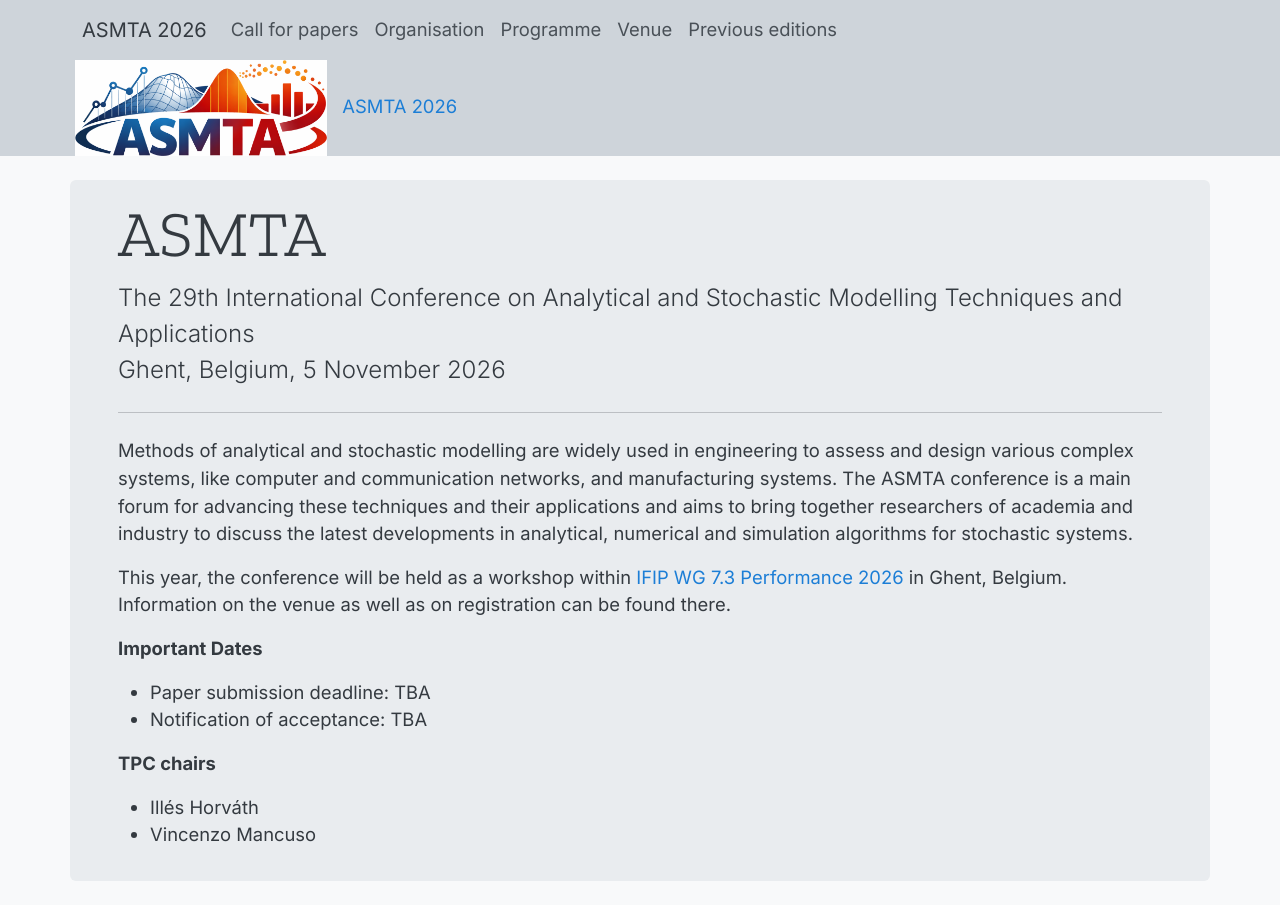
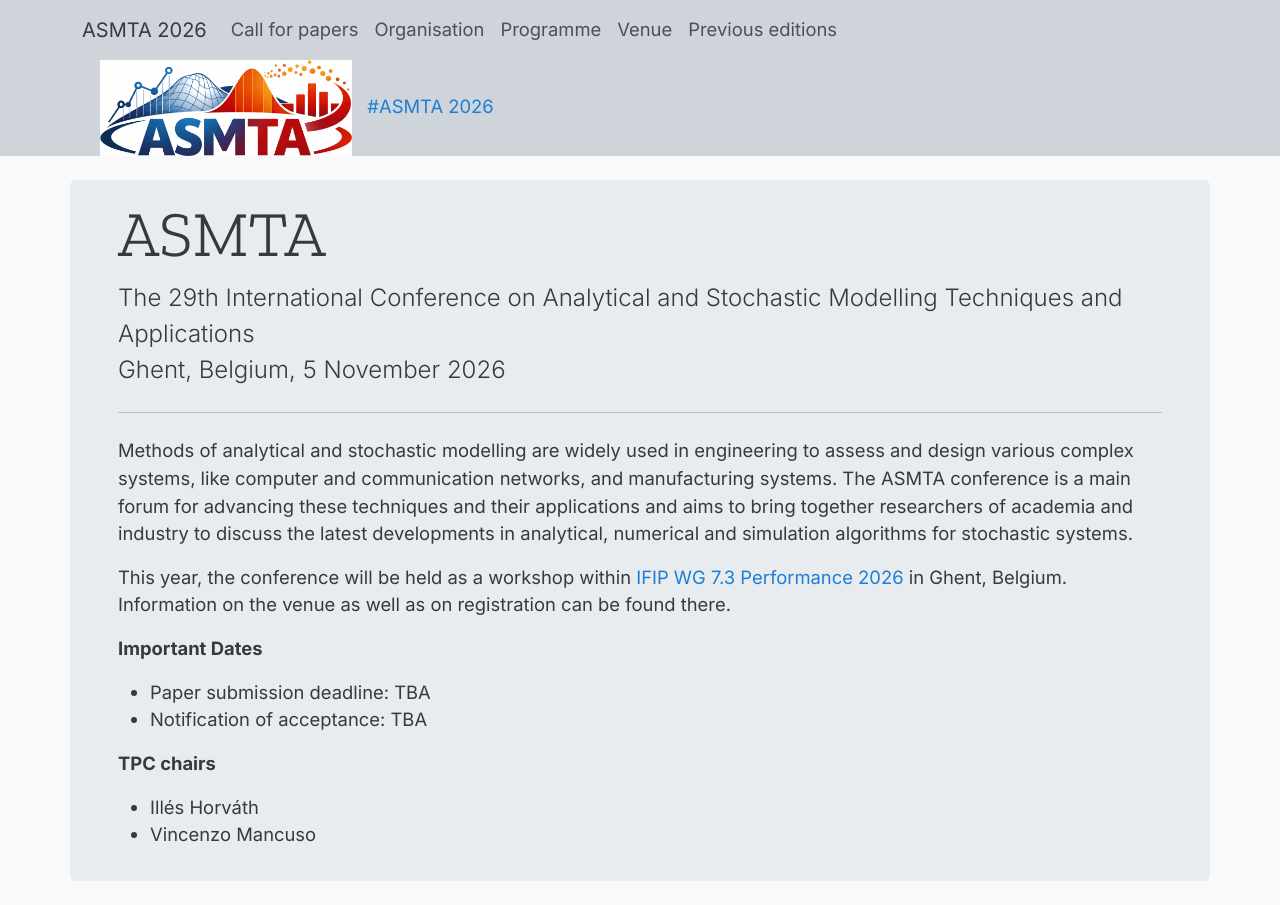
Before and after one commit to asmta/asmta.github.io, a Jekyll site: the page built from index.md, in a window 1280 px wide. Built offline with Jekyll 4.4.1, drawn with Linux system fonts in a browser that asks for light colours.

Commit message:
Update header.html

```diff
--- a/_includes/header.html
+++ b/_includes/header.html
@@ -34,9 +34,9 @@
     <img
       src="{{ site.logo | relative_url }}"
       #alt="{{ site.logo_alt | default: site.title }}"
-      style="height: 96px; width: auto; vertical-align: middle; margin-right: 10px; margin-left: 75px;"
+      style="height: 96px; width: auto; vertical-align: middle; margin-right: 10px; margin-left: 100px;"
     />
   {% endif %}
-  {{ site.title }}
+  #{{ site.title }}
 </a>
 </header>
```
